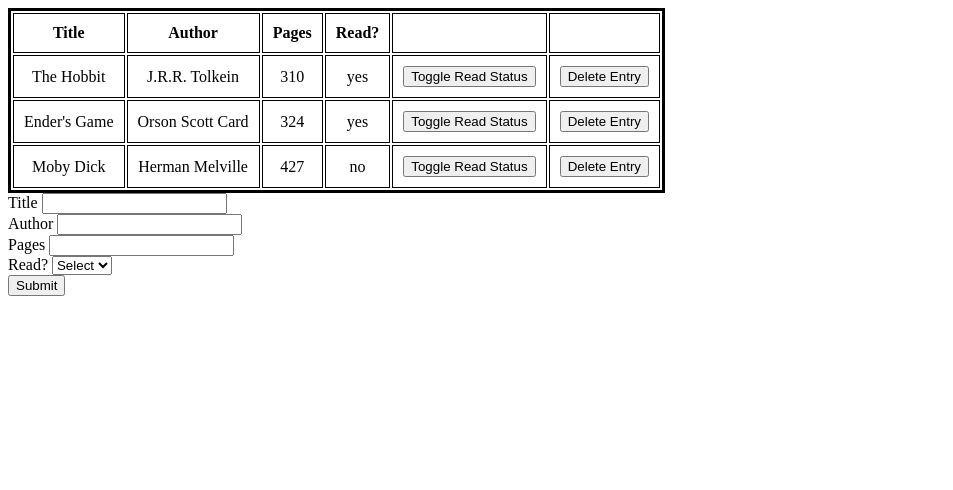
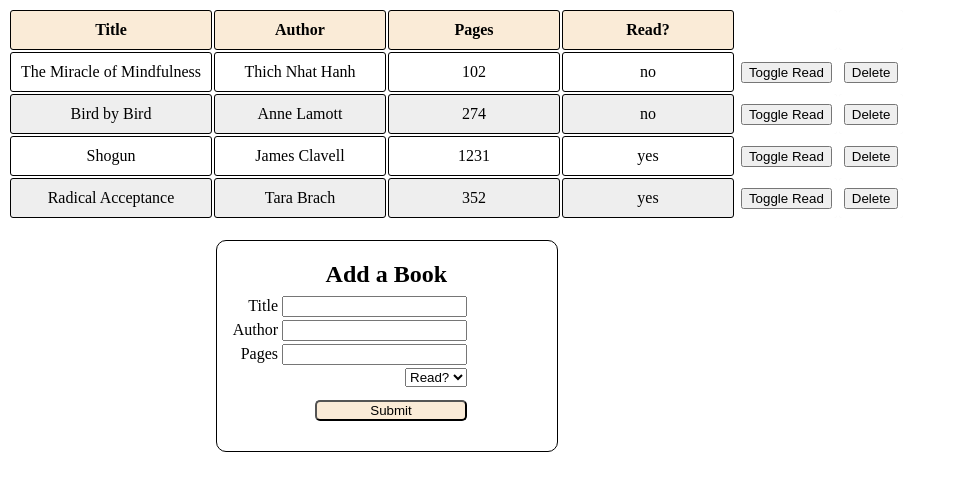
Before and after one commit to jreffsin/Library, a plain HTML site: page index.html in a window 1280 px wide. Shown: the whole page, without its empty margins (0-953 px from the left). Drawn offline with Linux system fonts and the light colour scheme.

Commit message:
rough in styling

```diff
--- a/index.html
+++ b/index.html
@@ -17,6 +17,8 @@
         <th class="button_column"></th>
         <th class="button_column"></th>
     </table>
+    <div id='form_cont'>
+        <h2 id='submission_title'>Add a Book</h2>
         <form id='form'>
             <div>
                 <label>Title</label>
@@ -31,9 +33,9 @@
                 <input type='text' name='pages' class='book_submission'>
             </div>
             <div>
-            <label>Read?</label>
+                <!-- <label>Read?</label> -->
                 <select name='read' class='book_submission'>
-                <option value='' selected>Select</option>
+                    <option value='' selected>Read?</option>
                     <option value='yes'>yes</option>
                     <option value='no'>no</option>
                 </select>
@@ -41,6 +43,7 @@
             </div>
         </form>
         <button id='submit_btn'>Submit</button>
+    </div>
 
 
 </body>
--- a/script.js
+++ b/script.js
@@ -86,7 +86,7 @@ function appendToTable(index){
 
     //add read status toggle button
     let newReadToggleBtn = document.createElement('button');
-    newReadToggleBtn.textContent='Toggle Read Status';
+    newReadToggleBtn.textContent='Toggle Read';
     newReadToggleBtn.setAttribute('class', 'read_toggle_btn');
     newReadToggleBtn.setAttribute('id', index);
     newReadToggleBtn.addEventListener('click', function(e) {
@@ -102,7 +102,7 @@ function appendToTable(index){
 
     //add row delete button
     let newDeleteRowBtn = document.createElement('button');
-    newDeleteRowBtn.textContent='Delete Entry';
+    newDeleteRowBtn.textContent='Delete';
     newDeleteRowBtn.setAttribute('class', 'del_row_btn');
     newDeleteRowBtn.setAttribute('id', index);
     newDeleteRowBtn.addEventListener('click', function(e) {
@@ -114,8 +114,9 @@ function appendToTable(index){
     cell6.appendChild(newDeleteRowBtn);
 }
 
-addBookToLibrary('The Hobbit', 'J.R.R. Tolkein', 310, 'yes');
-addBookToLibrary("Ender's Game", 'Orson Scott Card', 324, 'yes');
-addBookToLibrary('Moby Dick', 'Herman Melville', 427, 'no');
+addBookToLibrary('The Miracle of Mindfulness', 'Thich Nhat Hanh', 102, 'no');
+addBookToLibrary('Bird by Bird', 'Anne Lamott', 274, 'no');
+addBookToLibrary('Shogun', 'James Clavell', 1231, 'yes');
+addBookToLibrary('Radical Acceptance', 'Tara Brach', 352, 'yes');
 
 populateTable();
--- a/style.css
+++ b/style.css
@@ -1,17 +1,70 @@
 table {
-    border: 3px solid black;
     padding: 0;
     margin: 0;
 }
 
 th {
     border: 1px solid black;
+    border-radius: 3px;
+    padding: 10px;
+    text-align: center;
+    background-color: antiquewhite;
+    min-width: 150px;
+}
+
+td {
+    border: 1px solid black;
+    border-radius: 3px;
     padding: 10px;
     text-align: center;
 }
 
-td {
+tr:nth-child(odd) {
+    background-color: rgb(238, 238, 238);
+}
+
+td:nth-child(5),
+td:nth-child(6),
+th:nth-child(5),
+th:nth-child(6) {
+    background-color: white;
+    border: none;
+    padding: 5px;
+    min-width: 10px;
+}
+
+button {
+    margin: 0;
+}
+
+#form_cont, form {
+    width: 250px;
+    display: flex;
+    flex-direction: column;
+    align-items: flex-end;
+    gap: 3px;
+}
+
+#form_cont {
+    margin-top: 20px;
+    margin-left: 208px;
     border: 1px solid black;
-    padding: 10px;
-    text-align: center;
+    border-radius: 10px;
+    padding-right: 90px;
+    padding-bottom: 30px;
 }
+
+#submission_title {
+    margin-right: 15px;
+    margin-bottom: 5px;
+    /* border: 1px solid black; */
+    border-radius: 5px;
+    padding: 0px 5px;
+}
+
+#submit_btn {
+    margin-top: 10px;
+    width: 152px;
+    background-color: antiquewhite;
+    border-radius: 5px;
+}
```
Lines whose indentation alone changed are shown as unchanged.
